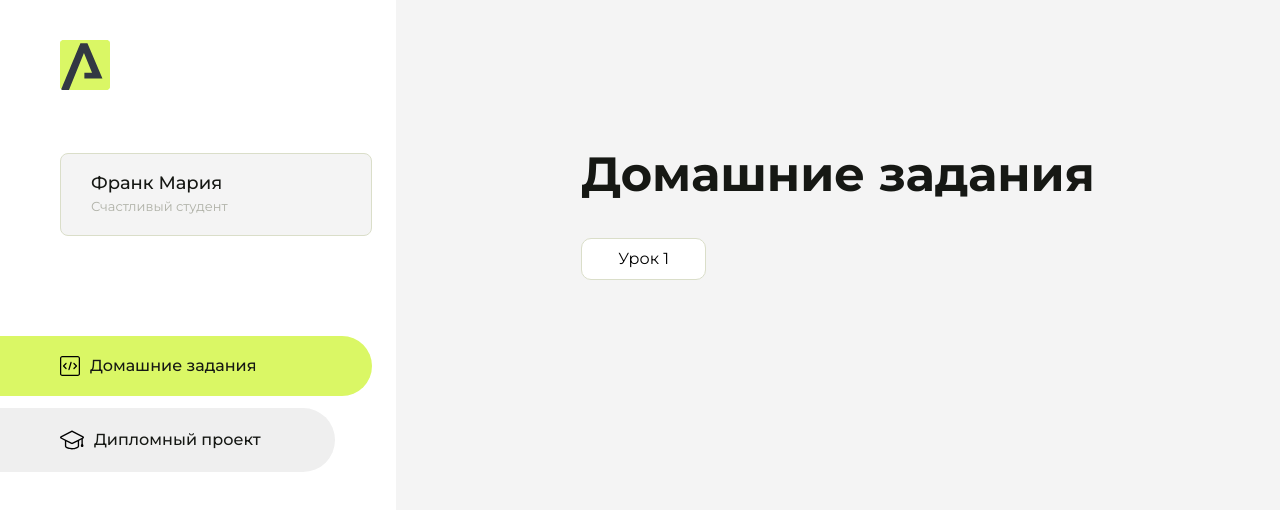
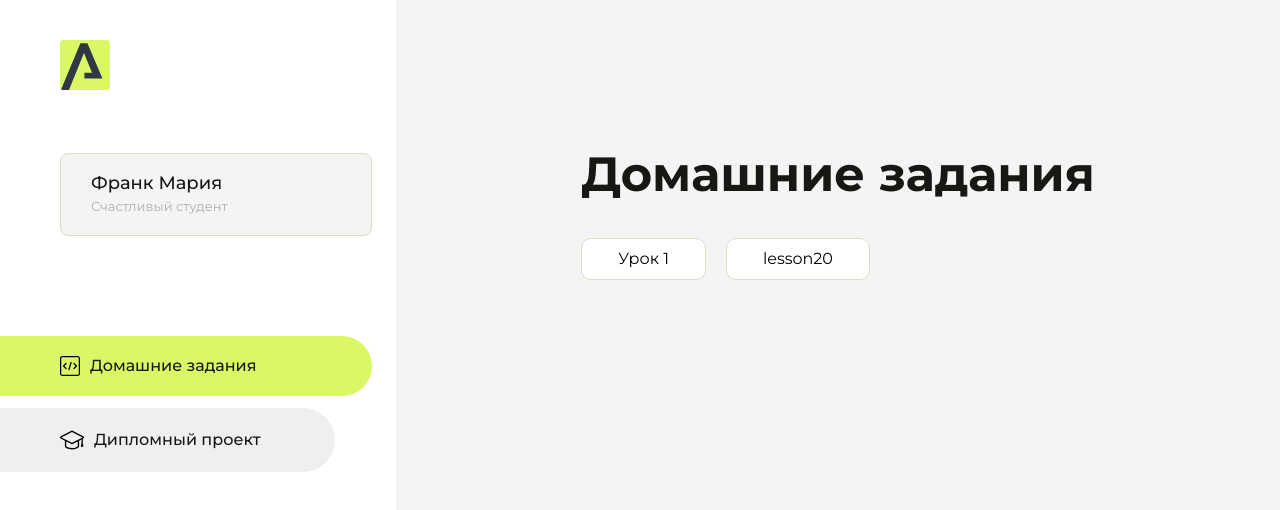
Before and after one commit to MaruDei/homework, a plain HTML site: page index.html in a window 1280 px wide. Drawn offline with Linux system fonts and the light colour scheme.

Commit message:
Update index.html

```diff
--- a/index.html
+++ b/index.html
@@ -95,6 +95,11 @@
                     <li class="content__list-item">
                         <a href="lesson1/index.html">Урок 1</a>
                     </li>
+
+                     <li class="content__list-item">
+                        <a href="HTML-20/index.html">lesson20</a>
+                    </li>
+
                 </ul>
             </div>
             <div class="content__block hidden" id="diplomBlock">
```
